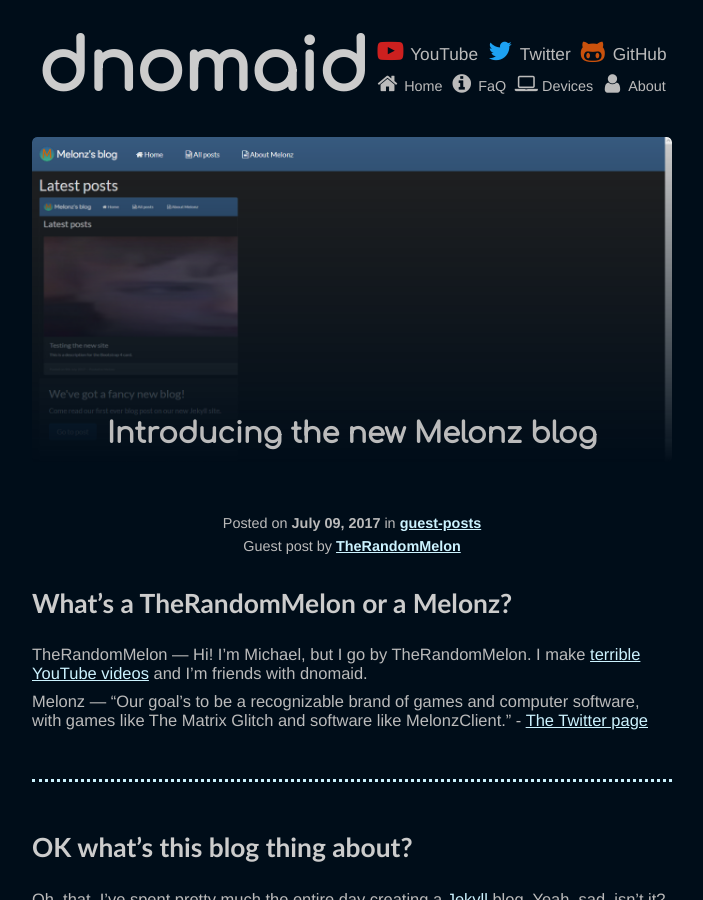
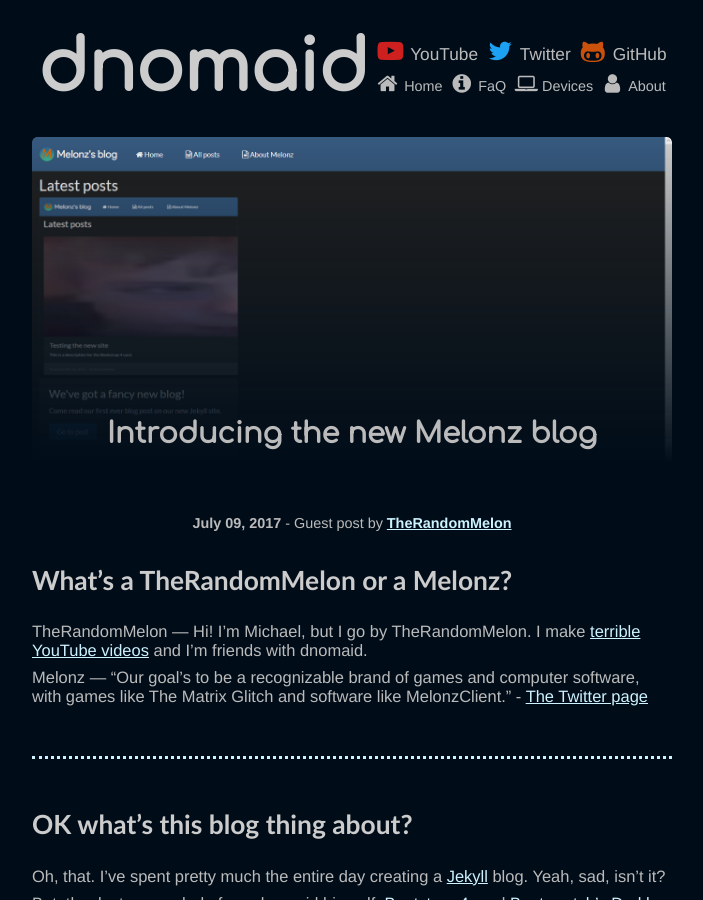
Before and after one commit to tomfishemoji/tomfishemoji.github.io, a Jekyll site: the page built from _posts/2017-07-09-Introducing-the-Melonz-blog.md, in a window 1280 px wide and 900 px high. Shown: the whole window, without its empty margins (288-991 px from the left). Built offline with Jekyll 4.4.1, drawn with Linux system fonts in a browser that asks for light colours; a script that is not in the unit is left out.

Commit message:
Improve guest post metadata display

```diff
--- a/_includes/post-top.html
+++ b/_includes/post-top.html
@@ -11,9 +11,11 @@
       <h2 style="font-size:2em;">{{ page.title }}</h2>
     {% endif %}
 
-    <p>Posted on <b>{{ page.date | date: '%B %d, %Y' }}</b> in <b><a href="/archive.html#{{ page.category }}">{{ page.category }}</a></b></p>
+    {% if page.author %}
+      <p><b>{{ page.date | date: '%B %d, %Y' }}</b> - Guest post by <b>{% if page.authorlnk %}<a href="{{ page.authorlnk }}" target="_blank" rel="noopener noreferrer">{% endif %}{{ page.author }}{% if page.authorlnk %}</a>{% endif %}</b></p>
 
-    {% if page.author %}
-      <p>Guest post by <b>{% if page.authorlnk %}<a href="{{ page.authorlnk }}" target="_blank" rel="noopener noreferrer">{% endif %}{{ page.author }}{% if page.authorlnk %}</a>{% endif %}</b></p>
+      {% else %}
+
+      <p>Posted on <b>{{ page.date | date: '%B %d, %Y' }}</b> in <b><a href="/archive.html#{{ page.category }}">{{ page.category }}</a></b></p>
     {% endif %}
 </div>
```
